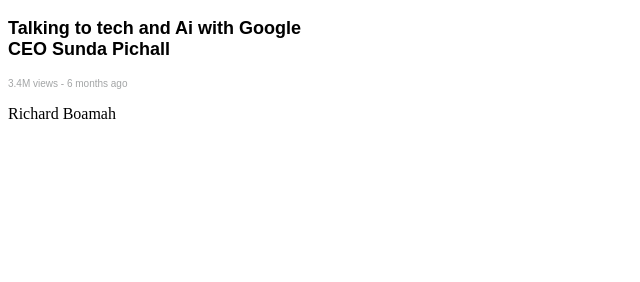
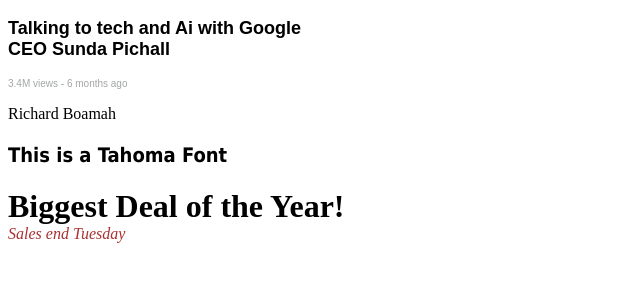
Before and after one commit to 8thrichard/WebdevStudies, a plain HTML site: page text.html in a window 1280 px wide. Shown: the whole page, without its empty margins (0-640 px from the left). Drawn offline with Linux system fonts and the light colour scheme.

Commit message:
sales font exercise completed

```diff
--- a/Buttons/styles.css
+++ b/Buttons/styles.css
@@ -78,3 +78,20 @@
     font-size: 10px;
 
 }
+
+.exe-5a {
+    font-size: 20px ;
+    font-family:  Tahoma;
+    font-weight: bold;
+}
+
+.sales {
+    color: rgb(169, 49, 49);
+    font-style: italic;
+    margin-top: 0;
+}
+
+.Deal {
+    margin-bottom: 0;
+
+}
--- a/text.html
+++ b/text.html
@@ -11,5 +11,14 @@
          and Ai with Google CEO Sunda Pichall</p>
     <p class="views">3.4M views - 6 months ago</p>
     <p class="Name"> Richard Boamah</p>
+
+    <!--The Font Exercise 5a-->
+    <p class="exe-5a">This is a Tahoma Font</p>
+
+    <!--The Text Exercise 5b-->
+    <h1 class="Deal">Biggest Deal of the Year!</h1>
+    <p class="sales">Sales end Tuesday</p>
+
+
 </body>
 </html>
```
